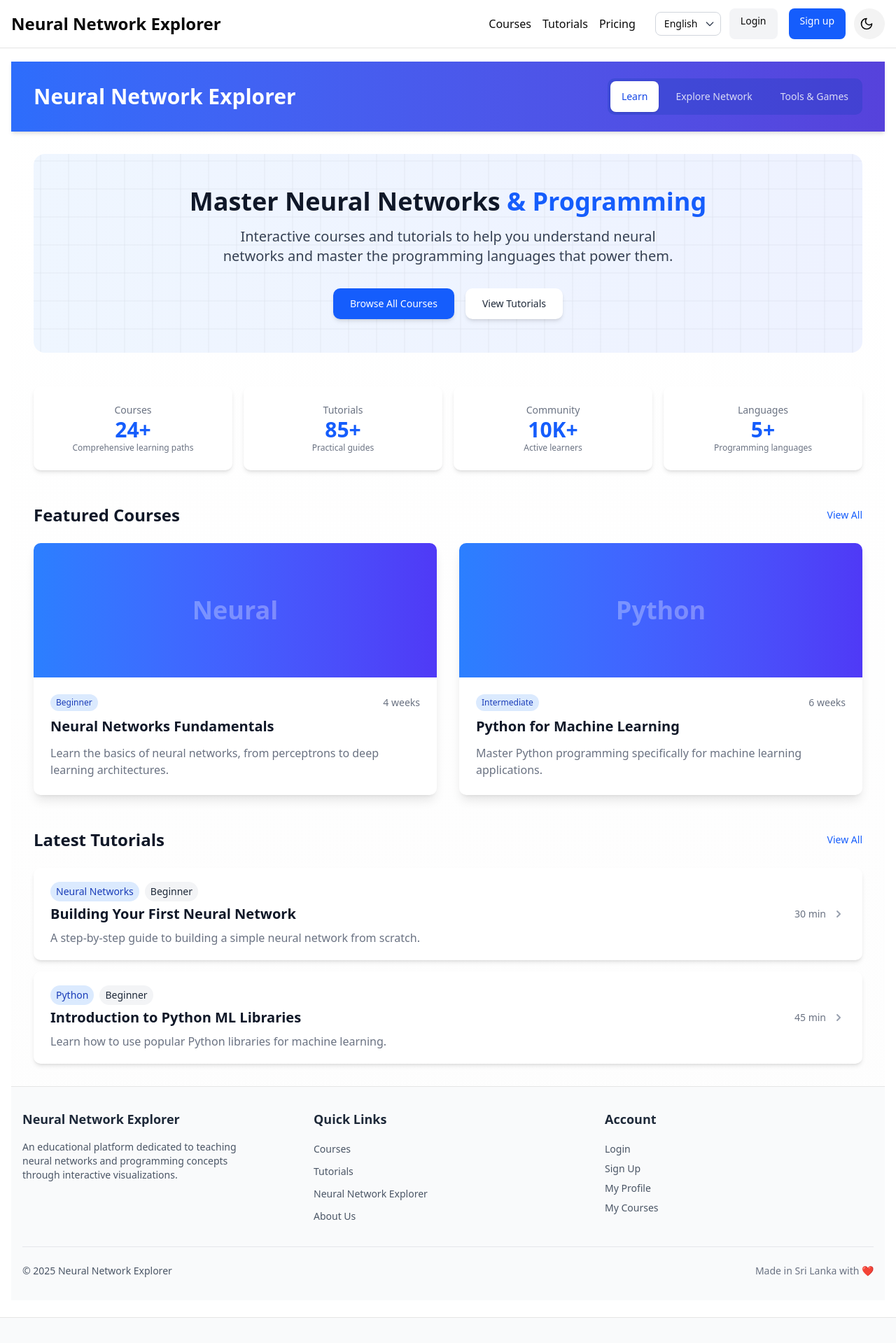
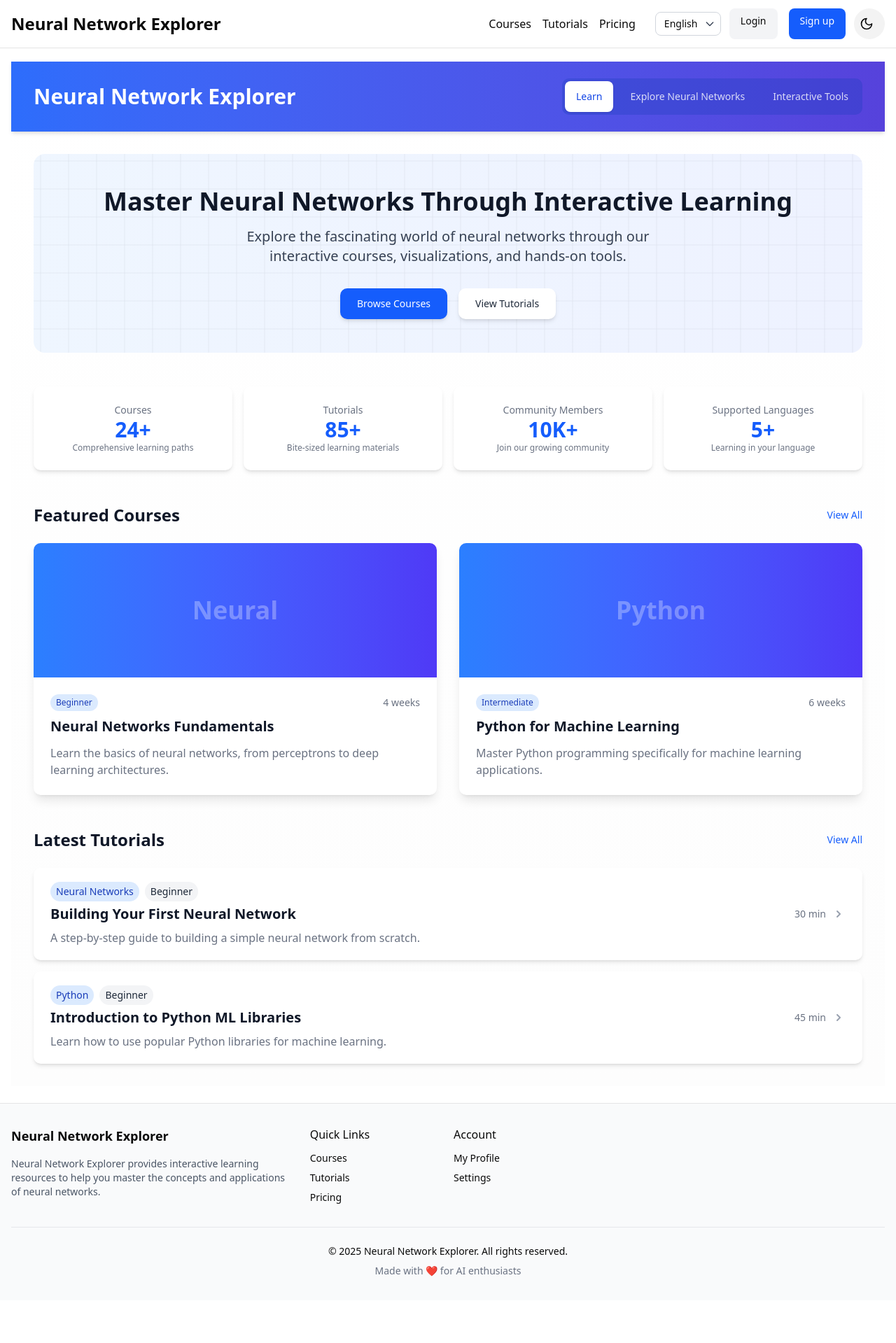
Before and after one commit to dilum-randira/Nural_Network_Animation, a Next.js app: page / in a window 1280 px wide. Shown: the top 1919 px of the page at 70% size. After the commit the page ends 1858 px from the top, so only its background shows below. Built offline with nearby package versions, Linux system fonts and the light colour scheme.

Commit message:
update footer and language

```diff
--- a/src/app/page.tsx
+++ b/src/app/page.tsx
@@ -9,8 +9,10 @@ import { ShootingGame } from "@/components/games/ShootingGame";
 import { Card } from "@/components/ui/card";
 import { CourseCard } from "@/components/learning/CourseCard";
 import { TutorialCard } from "@/components/learning/TutorialCard";
+import { useLanguage } from "@/lib/LanguageContext";
 
 export default function Home() {
+  const { t } = useLanguage();
   const [activeTab, setActiveTab] = useState<'learn' | 'explore' | 'play'>('learn');
   const [windowWidth, setWindowWidth] = useState<number>(0);
   const [isClient, setIsClient] = useState(false);
@@ -92,7 +94,7 @@ export default function Home() {
       <header className="w-full py-4 sm:py-6 px-3 sm:px-4 md:px-8 bg-gradient-to-r from-blue-600/90 to-indigo-700/90 text-white shadow-md">
         <div className="max-w-7xl mx-auto flex flex-col md:flex-row justify-between items-center gap-4">
           <h1 className="text-2xl sm:text-3xl font-bold">
-            Neural Network Explorer
+            {t('app_title')}
           </h1>
 
           {/* Navigation Tabs - Responsive */}
@@ -105,7 +107,7 @@ export default function Home() {
                   : 'text-white/80 hover:text-white hover:bg-blue-800/50'
               }`}
             >
-              Learn
+              {t('nav_learn')}
             </button>
             <button
               onClick={() => setActiveTab('explore')}
@@ -115,7 +117,7 @@ export default function Home() {
                   : 'text-white/80 hover:text-white hover:bg-blue-800/50'
               }`}
             >
-              {windowWidth < 400 ? 'Explore' : 'Explore Network'}
+              {windowWidth < 400 ? t('nav_explore_short') : t('nav_explore')}
             </button>
             <button
               onClick={() => setActiveTab('play')}
@@ -125,7 +127,7 @@ export default function Home() {
                   : 'text-white/80 hover:text-white hover:bg-blue-800/50'
               }`}
             >
-              {windowWidth < 400 ? 'Games' : 'Tools & Games'}
+              {windowWidth < 400 ? t('nav_play_short') : t('nav_play')}
             </button>
           </nav>
         </div>
@@ -151,24 +153,23 @@ export default function Home() {
 
               <div className="relative z-10 text-center space-y-3 sm:space-y-4">
                 <h2 className="text-2xl sm:text-3xl md:text-4xl font-extrabold text-gray-900 dark:text-gray-100">
-                  Master Neural Networks <span className="text-blue-600 dark:text-blue-400">& Programming</span>
+                  {t('hero_title')}
                 </h2>
                 <p className="max-w-2xl mx-auto text-sm sm:text-base md:text-xl text-gray-700 dark:text-gray-300">
-                  Interactive courses and tutorials to help you understand neural networks
-                  and master the programming languages that power them.
+                  {t('hero_description')}
                 </p>
                 <div className="flex flex-wrap justify-center gap-3 sm:gap-4 mt-4 sm:mt-8">
                   <Link
                     href="/courses"
                     className="px-4 sm:px-6 py-2 sm:py-3 bg-blue-600 text-white text-sm font-medium rounded-lg hover:bg-blue-700 transition-colors shadow-md touch-target"
                   >
-                    Browse All Courses
+                    {t('browse_courses')}
                   </Link>
                   <Link
                     href="/tutorials"
                     className="px-4 sm:px-6 py-2 sm:py-3 bg-white text-gray-800 dark:bg-gray-800 dark:text-white text-sm font-medium rounded-lg hover:bg-gray-100 dark:hover:bg-gray-700 transition-colors shadow-md touch-target"
                   >
-                    View Tutorials
+                    {t('view_tutorials')}
                   </Link>
                 </div>
               </div>
@@ -177,10 +178,10 @@ export default function Home() {
             {/* Stats Section */}
             <div className="grid grid-cols-2 md:grid-cols-4 gap-2 sm:gap-4">
               { [
-                { title: 'Courses', value: '24+', description: 'Comprehensive learning paths' },
-                { title: 'Tutorials', value: '85+', description: 'Practical guides' },
-                { title: 'Community', value: '10K+', description: 'Active learners' },
-                { title: 'Languages', value: '5+', description: 'Programming languages' }
+                { title: t('stats_courses'), value: '24+', description: t('stats_courses_desc') },
+                { title: t('stats_tutorials'), value: '85+', description: t('stats_tutorials_desc') },
+                { title: t('stats_community'), value: '10K+', description: t('stats_community_desc') },
+                { title: t('stats_languages'), value: '5+', description: t('stats_languages_desc') }
               ].map((stat, idx) => (
                 <div key={idx} className="p-3 sm:p-6 bg-white dark:bg-gray-800 rounded-lg shadow-md text-center">
                   <p className="text-xs sm:text-sm text-gray-500 dark:text-gray-400">{stat.title}</p>
@@ -193,9 +194,9 @@ export default function Home() {
             {/* Featured Courses */}
             <div>
               <div className="flex justify-between items-center mb-4 sm:mb-6">
-                <h3 className="text-xl sm:text-2xl font-bold text-gray-900 dark:text-gray-100">Featured Courses</h3>
+                <h3 className="text-xl sm:text-2xl font-bold text-gray-900 dark:text-gray-100">{t('featured_courses')}</h3>
                 <Link href="/courses" className="text-sm text-blue-600 dark:text-blue-400 hover:underline font-medium">
-                  View All
+                  {t('view_all')}
                 </Link>
               </div>
               <div className="grid sm:grid-cols-1 md:grid-cols-2 gap-4 sm:gap-8">
@@ -215,9 +216,9 @@ export default function Home() {
             {/* Featured Tutorials */}
             <div>
               <div className="flex justify-between items-center mb-4 sm:mb-6">
-                <h3 className="text-xl sm:text-2xl font-bold text-gray-900 dark:text-gray-100">Latest Tutorials</h3>
+                <h3 className="text-xl sm:text-2xl font-bold text-gray-900 dark:text-gray-100">{t('latest_tutorials')}</h3>
                 <Link href="/tutorials" className="text-sm text-blue-600 dark:text-blue-400 hover:underline font-medium">
-                  View All
+                  {t('view_all')}
                 </Link>
               </div>
               <div className="space-y-3 sm:space-y-4">
@@ -237,119 +238,61 @@ export default function Home() {
           </div>
         )}
 
-        {/* Explore Neural Network Tab */}
+        {/* Neural Network Visualization Tab */}
         {activeTab === 'explore' && (
-          <div className="space-y-6 sm:space-y-8 animate-fadeIn">
-            <Card className="overflow-hidden shadow-lg border-primary/10 bg-background/70 backdrop-blur-md">
-              <div className={`${windowWidth < 640 ? 'aspect-square' : 'aspect-video'}`}>
+          <div className="space-y-8 animate-fadeIn">
+            <div className="text-center space-y-3 mb-6">
+              <h2 className="text-2xl font-bold text-gray-900 dark:text-gray-100">{t('neural_network_title')}</h2>
+              <p className="max-w-2xl mx-auto text-sm text-gray-600 dark:text-gray-400">
+                {t('neural_network_desc')}
+              </p>
+            </div>
+
+            <div className="bg-white dark:bg-gray-800 rounded-xl shadow-lg overflow-hidden">
+              <div className="p-2 sm:p-4 lg:p-6 h-[400px] sm:h-[500px]">
                 {isClient && (
                   <NeuralNetwork
+                    width="100%"
+                    height="100%"
                     neuronCount={getNeuronCount()}
                     connectionCount={getConnectionCount()}
-                    neuronColor="rgba(66, 153, 225, 0.8)"
-                    lineColor="rgba(66, 153, 225, 0.4)"
-                    cursorInfluenceRadius={windowWidth < 640 ? 300 : 500}
-                    cursorInfluenceStrength={windowWidth < 640 ? 5 : 10}
                   />
                 )}
               </div>
-            </Card>
+            </div>
 
-            <div className="max-w-2xl mx-auto text-center space-y-3 sm:space-y-4">
-              <h2 className="text-xl sm:text-2xl font-bold">Interactive Neural Network Animation</h2>
-              <p className="text-sm sm:text-base text-gray-600 dark:text-gray-400">
-                Move your cursor across the animation to observe how the neural network responds
-                to your movements. The network visualizes the basic concept of interconnected
-                neurons and dynamic information flow.
-              </p>
+            <div className="flex justify-center mt-4">
               <Link
-                href="/tutorials/neural-network-visualization"
-                className="inline-block mt-2 sm:mt-4 px-4 py-2 bg-blue-600 text-white text-sm font-medium rounded-md hover:bg-blue-700 transition-colors shadow-sm touch-target"
+                href="/courses/neural-networks-fundamentals"
+                className="px-6 py-3 bg-blue-600 text-white text-sm font-medium rounded-lg hover:bg-blue-700 transition-colors shadow-md touch-target"
               >
-                Learn How Neural Networks Work
+                {t('learn_how')}
               </Link>
             </div>
           </div>
         )}
 
-        {/* Tools & Games Tab */}
+        {/* Interactive Tools Tab */}
         {activeTab === 'play' && (
-          <div className="grid grid-cols-1 md:grid-cols-2 gap-8 animate-fadeIn">
-            <div className="flex flex-col items-center justify-center">
-              <h2 className="text-xl sm:text-2xl font-bold text-center mb-4 sm:mb-6">Advanced Calculator</h2>
-              <Card className="shadow-lg border-primary/10 overflow-hidden bg-white dark:bg-gray-800 w-full max-w-md">
-                <Calculator />
+          <div className="space-y-8 animate-fadeIn">
+            <div className="grid grid-cols-1 lg:grid-cols-2 gap-6">
+              <Card className="p-4 bg-white dark:bg-gray-800 rounded-xl shadow-lg">
+                <h3 className="text-xl font-bold mb-4 text-gray-900 dark:text-gray-100">{t('advanced_calculator')}</h3>
+                <div className="bg-gray-50 dark:bg-gray-900 rounded-lg p-4">
+                  <Calculator />
+                </div>
               </Card>
-            </div>
 
-            <div className="flex flex-col items-center justify-center mt-8 md:mt-0">
-              <h2 className="text-xl sm:text-2xl font-bold text-center mb-4 sm:mb-6">Shooting Ball Game</h2>
-              <Card className="shadow-lg border-primary/10 overflow-hidden bg-white dark:bg-gray-800 w-full">
-                <ShootingGame />
+              <Card className="p-4 bg-white dark:bg-gray-800 rounded-xl shadow-lg">
+                <h3 className="text-xl font-bold mb-4 text-gray-900 dark:text-gray-100">{t('shooting_game')}</h3>
+                <div className="bg-gray-50 dark:bg-gray-900 rounded-lg p-4 h-[300px]">
+                  {isClient && <ShootingGame />}
+                </div>
               </Card>
             </div>
           </div>
         )}
       </div>
-
-      {/* Enhanced Footer with Navigation - Responsive */}
-      <footer className="w-full py-6 sm:py-8 px-4 border-t mt-auto bg-gray-50 dark:bg-gray-900">
-        <div className="max-w-7xl mx-auto">
-          <div className="grid grid-cols-1 sm:grid-cols-2 md:grid-cols-3 gap-6 sm:gap-8">
-            <div>
-              <h3 className="text-base sm:text-lg font-semibold mb-3 sm:mb-4 text-gray-800 dark:text-gray-200">Neural Network Explorer</h3>
-              <p className="text-xs sm:text-sm text-gray-600 dark:text-gray-400 max-w-xs">
-                An educational platform dedicated to teaching neural networks and programming concepts through interactive visualizations.
-              </p>
-            </div>
-
-            <div>
-              <h3 className="text-base sm:text-lg font-semibold mb-3 sm:mb-4 text-gray-800 dark:text-gray-200">Quick Links</h3>
-              <ul className="space-y-1 sm:space-y-2">
-                { [
-                  { title: 'Courses', href: '/courses' },
-                  { title: 'Tutorials', href: '/tutorials' },
-                  { title: 'Neural Network Explorer', href: '/explore' },
-                  { title: 'About Us', href: '/about' }
-                ].map((link, idx) => (
-                  <li key={idx}>
-                    <Link href={link.href} className="text-xs sm:text-sm text-gray-600 dark:text-gray-400 hover:text-blue-600 dark:hover:text-blue-400">
-                      {link.title}
-                    </Link>
-                  </li>
-                ))}
-              </ul>
-            </div>
-
-            <div className="sm:col-span-2 md:col-span-1">
-              <h3 className="text-base sm:text-lg font-semibold mb-3 sm:mb-4 text-gray-800 dark:text-gray-200">Account</h3>
-              <div className="grid grid-cols-2 sm:block">
-                { [
-                  { title: 'Login', href: '/auth/login' },
-                  { title: 'Sign Up', href: '/auth/signup' },
-                  { title: 'My Profile', href: '/user/profile' },
-                  { title: 'My Courses', href: '/user/profile' }
-                ].map((link, idx) => (
-                  <div className="sm:mb-1" key={idx}>
-                    <Link href={link.href} className="text-xs sm:text-sm text-gray-600 dark:text-gray-400 hover:text-blue-600 dark:hover:text-blue-400">
-                      {link.title}
-                    </Link>
-                  </div>
-                ))}
-              </div>
-            </div>
-          </div>
-
-          <div className="border-t border-gray-200 dark:border-gray-800 mt-6 sm:mt-8 pt-4 sm:pt-6 flex flex-col md:flex-row justify-between items-center">
-            <p className="text-xs sm:text-sm text-gray-600 dark:text-gray-400">
-              © {new Date().getFullYear()} Neural Network Explorer
-            </p>
-            <p className="text-xs sm:text-sm text-gray-500 dark:text-gray-500 mt-2 md:mt-0">
-              Made in Sri Lanka with ❤️
-            </p>
-          </div>
-        </div>
-      </footer>
     </div>
   );
 }
--- a/src/components/ClientLayout.tsx
+++ b/src/components/ClientLayout.tsx
@@ -1,6 +1,6 @@
 "use client";
 
-import { useEffect, useState, useRef } from "react";
+import { useEffect, useState, useRef, ReactNode } from "react";
 import AuthNavigation from "@/components/auth/AuthNavigation";
 import { Toaster } from "sonner";
 import Link from "next/link";
@@ -375,7 +375,7 @@ function LayoutContent({ children }: { children: React.ReactNode }) {
 }
 
 // Main ClientLayout component that provides the LanguageContext
-export default function ClientLayout({ children }: { children: React.ReactNode }) {
+export default function ClientLayout({ children }: { children: ReactNode }) {
   return (
     <LanguageProvider>
       <LayoutContent>{children}</LayoutContent>
--- a/src/lib/translations/en.json
+++ b/src/lib/translations/en.json
@@ -1,39 +1,71 @@
 {
   "app_title": "Neural Network Explorer",
+  "language": "Language",
+  "language_english": "English",
+  "language_sinhala": "සිංහල",
+
   "nav_learn": "Learn",
-  "nav_explore": "Explore Network",
+  "nav_explore": "Explore Neural Networks",
   "nav_explore_short": "Explore",
-  "nav_play": "Tools & Games",
-  "nav_play_short": "Games",
-  "hero_title": "Master Neural Networks & Programming",
-  "hero_description": "Interactive courses and tutorials to help you understand neural networks and master the programming languages that power them.",
-  "browse_courses": "Browse All Courses",
+  "nav_play": "Interactive Tools",
+  "nav_play_short": "Play",
+
+  "hero_title": "Master Neural Networks Through Interactive Learning",
+  "hero_description": "Explore the fascinating world of neural networks through our interactive courses, visualizations, and hands-on tools.",
+  "browse_courses": "Browse Courses",
   "view_tutorials": "View Tutorials",
+
   "stats_courses": "Courses",
   "stats_courses_desc": "Comprehensive learning paths",
   "stats_tutorials": "Tutorials",
-  "stats_tutorials_desc": "Practical guides",
-  "stats_community": "Community",
-  "stats_community_desc": "Active learners",
-  "stats_languages": "Languages",
-  "stats_languages_desc": "Programming languages",
+  "stats_tutorials_desc": "Bite-sized learning materials",
+  "stats_community": "Community Members",
+  "stats_community_desc": "Join our growing community",
+  "stats_languages": "Supported Languages",
+  "stats_languages_desc": "Learning in your language",
+
   "featured_courses": "Featured Courses",
+  "latest_tutorials": "Latest Tutorials",
   "view_all": "View All",
-  "latest_tutorials": "Latest Tutorials",
-  "neural_network_title": "Interactive Neural Network Animation",
-  "neural_network_desc": "Move your cursor across the animation to observe how the neural network responds to your movements. The network visualizes the basic concept of interconnected neurons and dynamic information flow.",
-  "learn_how": "Learn How Neural Networks Work",
-  "advanced_calculator": "Advanced Calculator",
-  "shooting_game": "Shooting Ball Game",
-  "footer_description": "An educational platform dedicated to teaching neural networks and programming concepts through interactive visualizations.",
+
+  "neural_network_title": "Explore Neural Network Visualizations",
+  "neural_network_desc": "Watch how neurons connect and interact in this live visualization of a neural network.",
+  "learn_how": "Learn How It Works",
+
+  "advanced_calculator": "Advanced Neural Network Calculator",
+  "shooting_game": "Neural Network Game",
+
   "quick_links": "Quick Links",
   "account": "Account",
-  "login": "Login",
-  "signup": "Sign Up",
   "my_profile": "My Profile",
-  "my_courses": "My Courses",
-  "made_in": "Made in Sri Lanka with ❤️",
-  "language": "Language",
-  "language_english": "English",
-  "language_sinhala": "සිංහල"
+  "footer_description": "Neural Network Explorer provides interactive learning resources to help you master the concepts and applications of neural networks.",
+  "made_in": "Made with ❤️ for AI enthusiasts",
+
+  "home": {
+    "title": "Neural Network Explorer",
+    "subtitle": "Explore the World of Neural Networks",
+    "description": "Dive into the fascinating world of neural networks with our interactive explorer. Learn, build, and experiment with cutting-edge AI technology.",
+    "getStarted": "Get Started",
+    "learnMore": "Learn More",
+    "featuresTitle": "Features",
+    "feature1Title": "Interactive Learning",
+    "feature1Desc": "Learn neural network concepts through interactive visualizations and examples.",
+    "feature2Title": "Hands-on Projects",
+    "feature2Desc": "Build your own neural networks with guided projects and tutorials.",
+    "feature3Title": "Community Support",
+    "feature3Desc": "Join our community of learners and experts to share knowledge and get help.",
+    "coursesTitle": "Popular Courses",
+    "viewAllCourses": "View All Courses"
+  },
+  "nav": {
+    "home": "Home",
+    "courses": "Courses",
+    "tutorials": "Tutorials",
+    "pricing": "Pricing",
+    "about": "About",
+    "login": "Login",
+    "signup": "Sign Up",
+    "profile": "Profile",
+    "language": "Language"
+  }
 }
--- a/src/lib/translations/si.json
+++ b/src/lib/translations/si.json
@@ -1,39 +1,43 @@
 {
-  "app_title": "ස්නායුක ජාල ගවේෂකය",
-  "nav_learn": "ඉගෙන ගන්න",
-  "nav_explore": "ජාලය ගවේෂණය කරන්න",
+  "app_title": "ස්නායුක ජාල අන්වේෂක",
+  "language": "භාෂාව",
+  "language_english": "English",
+  "language_sinhala": "සිංහල",
+
+  "nav_learn": "ඉගෙනගන්න",
+  "nav_explore": "ස්නායුක ජාල ගවේෂණය",
   "nav_explore_short": "ගවේෂණය",
-  "nav_play": "මෙවලම් සහ ක්‍රීඩා",
+  "nav_play": "අන්තර්ක්‍රියාකාරී මෙවලම්",
   "nav_play_short": "ක්‍රීඩා",
-  "hero_title": "ස්නායුක ජාල සහ ප්‍රොග්‍රැමිං හුරු වන්න",
-  "hero_description": "ස්නායුක ජාල අවබෝධ කර ගැනීමට සහ ඒවා ක්‍රියාත්මක කරන ප්‍රොග්‍රැමිං භාෂා ප්‍රගුණ කිරීමට අන්තර්ක්‍රියාකාරී පාඨමාලා සහ නිබන්ධන.",
-  "browse_courses": "සියලුම පාඨමාලා බලන්න",
+
+  "hero_title": "අන්තර්ක්‍රියාකාරී ඉගෙනීම හරහා ස්නායුක ජාල ප්‍රවීණයෙක් වන්න",
+  "hero_description": "අපගේ අන්තර්ක්‍රියාකාරී පාඨමාලා, දෘශ්‍යකරණ සහ ප්‍රායෝගික මෙවලම් හරහා ස්නායුක ජාල ලෝකය ගවේෂණය කරන්න.",
+  "browse_courses": "පාඨමාලා බ්‍රවුස් කරන්න",
   "view_tutorials": "නිබන්ධන බලන්න",
+
   "stats_courses": "පාඨමාලා",
-  "stats_courses_desc": "විස්තීරණ ඉගෙනුම් මාර්ග",
+  "stats_courses_desc": "පූර්ණ ඉගෙනුම් මාර්ග",
   "stats_tutorials": "නිබන්ධන",
-  "stats_tutorials_desc": "ප්‍රායෝගික මාර්ගෝපදේශ",
-  "stats_community": "ප්‍රජාව",
-  "stats_community_desc": "සක්‍රීය ඉගෙනුම්ලාභීන්",
-  "stats_languages": "භාෂා",
-  "stats_languages_desc": "ප්‍රොග්‍රැමිං භාෂා",
+  "stats_tutorials_desc": "කුඩා ඉගෙනුම් ද්‍රව්‍ය",
+  "stats_community": "ප්‍රජා සාමාජිකයින්",
+  "stats_community_desc": "අපගේ වර්ධනය වන ප්‍රජාවට සම්බන්ධ වන්න",
+  "stats_languages": "සහාය දක්වන භාෂා",
+  "stats_languages_desc": "ඔබේ භාෂාවෙන් ඉගෙනගන්න",
+
   "featured_courses": "විශේෂාංග පාඨමාලා",
+  "latest_tutorials": "නවතම නිබන්ධන",
   "view_all": "සියල්ල බලන්න",
-  "latest_tutorials": "නවතම නිබන්ධන",
-  "neural_network_title": "අන්තර්ක්‍රියාකාරී ස්නායුක ජාල සජීවීකරණය",
-  "neural_network_desc": "සජීවීකරණය හරහා ඔබේ කර්සරය චලනය කර ස්නායුක ජාලය ඔබේ චලනයන්ට ප්‍රතිචාර දක්වන ආකාරය නිරීක්ෂණය කරන්න. ජාලය අන්තර් සම්බන්ධිත නියුරෝන සහ ගතික තොරතුරු ගලායාමේ මූලික සංකල්පය දෘශ්‍යමාන කරයි.",
-  "learn_how": "ස්නායුක ජාල ක්‍රියා කරන ආකාරය ඉගෙන ගන්න",
-  "advanced_calculator": "උසස් කැල්කියුලේටරය",
-  "shooting_game": "ෂූටිං බෝල ක්‍රීඩාව",
-  "footer_description": "අන්තර්ක්‍රියාකාරී දෘශ්‍යකරණ හරහා ස්නායුක ජාල සහ ප්‍රොග්‍රැමිං සංකල්ප ඉගැන්වීමට කැපවූ අධ්‍යාපනික වේදිකාවක්.",
+
+  "neural_network_title": "ස්නායුක ජාල දෘශ්‍යකරණ ගවේෂණය කරන්න",
+  "neural_network_desc": "ස්නායුක ජාලයක සජීවී දෘශ්‍යකරණයක න්‍යුරෝන සම්බන්ධ වන සහ අන්තර්ක්‍රියා කරන ආකාරය නරඹන්න.",
+  "learn_how": "එය ක්‍රියා කරන ආකාරය ඉගෙන ගන්න",
+
+  "advanced_calculator": "උසස් ස්නායුක ජාල ගණක යන්ත්‍රය",
+  "shooting_game": "ස්නායුක ජාල ක්‍රීඩාව",
+
   "quick_links": "ඉක්මන් සබැඳි",
   "account": "ගිණුම",
-  "login": "පිවිසෙන්න",
-  "signup": "ලියාපදිංචි වන්න",
   "my_profile": "මගේ පැතිකඩ",
-  "my_courses": "මගේ පාඨමාලා",
-  "made_in": "ශ්‍රී ලංකාවේ ❤️ සමඟ නිර්මාණය කරන ලදී",
-  "language": "භාෂාව",
-  "language_english": "English",
-  "language_sinhala": "සිංහල"
+  "footer_description": "ස්නායුක ජාල අන්වේෂක ස්නායුක ජාලවල සංකල්ප සහ යෙදුම් ප්‍රවීණ කිරීමට ඔබට උපකාර කිරීම සඳහා අන්තර්ක්‍රියාකාරී ඉගෙනුම් සම්පත් සපයයි.",
+  "made_in": "AI ලෝලීන් සඳහා ❤️ සමඟ නිර්මාණය කරන ලදී"
 }
```
Also changed, not shown: src/lib/LanguageContext.tsx (+39 -52 lines).
